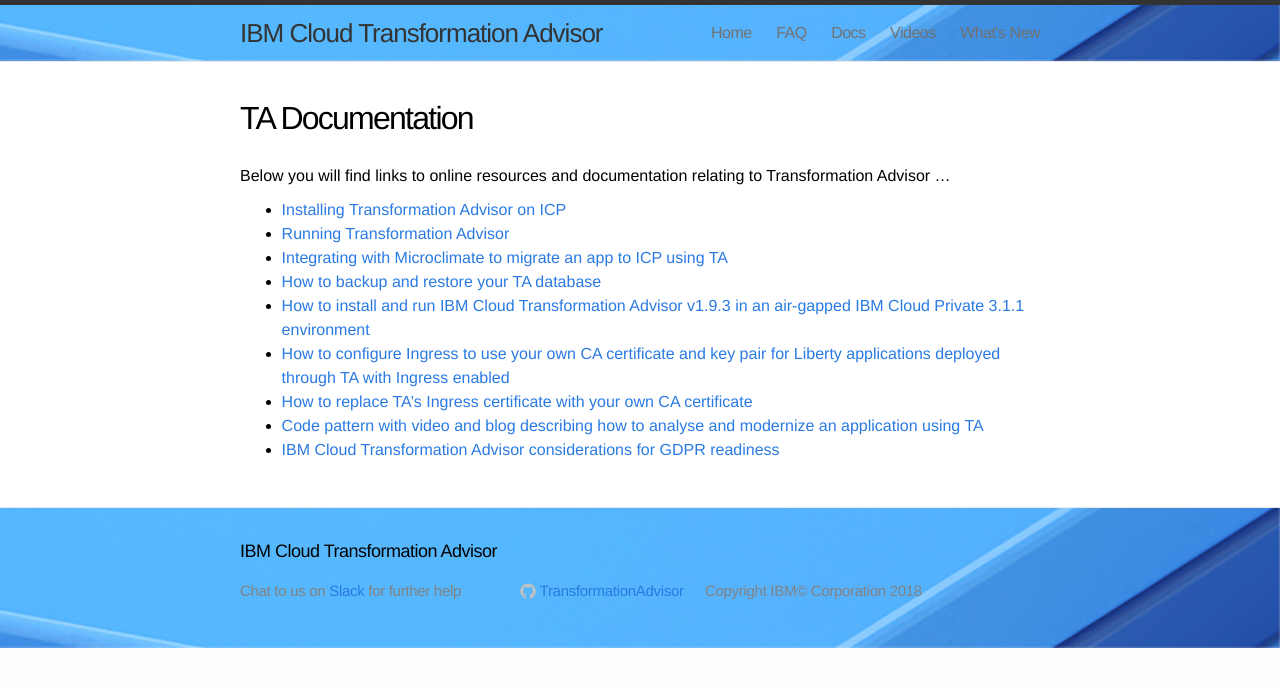
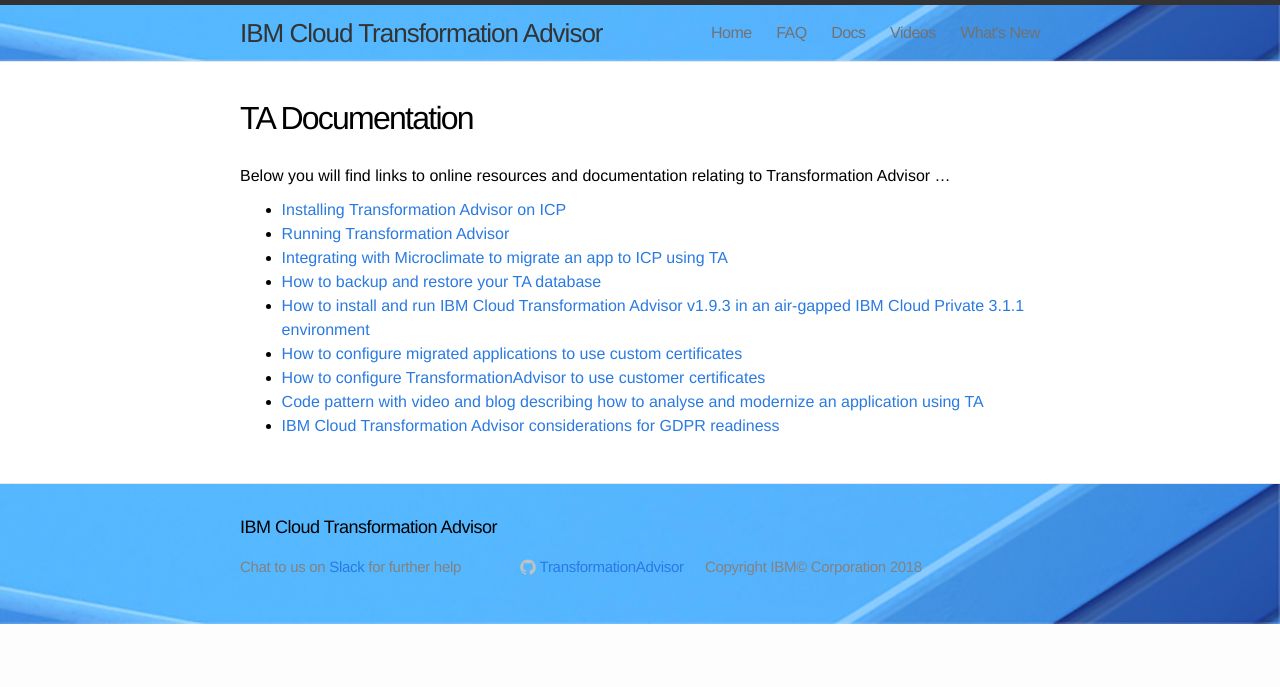
Before and after one commit to TransformationAdvisor/TA.github.io, a Jekyll site: the page built from doc/index.md, in a window 1280 px wide. Shown: the top 687 px of the page. Built offline with Jekyll 4.4.1, drawn with Linux system fonts in a browser that asks for light colours.

Commit message:
Update index.md

```diff
--- a/doc/index.md
+++ b/doc/index.md
@@ -10,7 +10,7 @@
 - [Integrating with Microclimate to migrate an app to ICP using TA](https://developer.ibm.com/recipes/tutorials/transformation-advisor/)
 - [How to backup and restore your TA database](./db_backup.md)
 - [How to install and run IBM Cloud Transformation Advisor v1.9.3 in an air-gapped IBM Cloud Private 3.1.1 environment](https://www.ibm.com/developerworks/community/blogs/d47ff92c-e968-4584-9fce-d4cce4f095c2/entry/How_to_deploy_IBM_Transformation_Advisor_to_offline_IBM_Cloud_Private_3_1_1_environment?lang=en)
-- [How to configure Ingress to use your own CA certificate and key pair for Liberty applications deployed through TA with Ingress enabled](./ssl.md)
-- [How to replace TA's Ingress certificate with your own CA certificate](./tassl.md)
+- [How to configure migrated applications to use custom certificates](./ssl.md)
+- [How to configure TransformationAdvisor to use customer certificates](./tassl.md)
 - [Code pattern with video and blog describing how to analyse and modernize an application using TA](https://developer.ibm.com/patterns/app-modernization-transformation-advisor-cloud-private/)
 - [IBM Cloud Transformation Advisor considerations for GDPR readiness](./gdpr.md)
```
